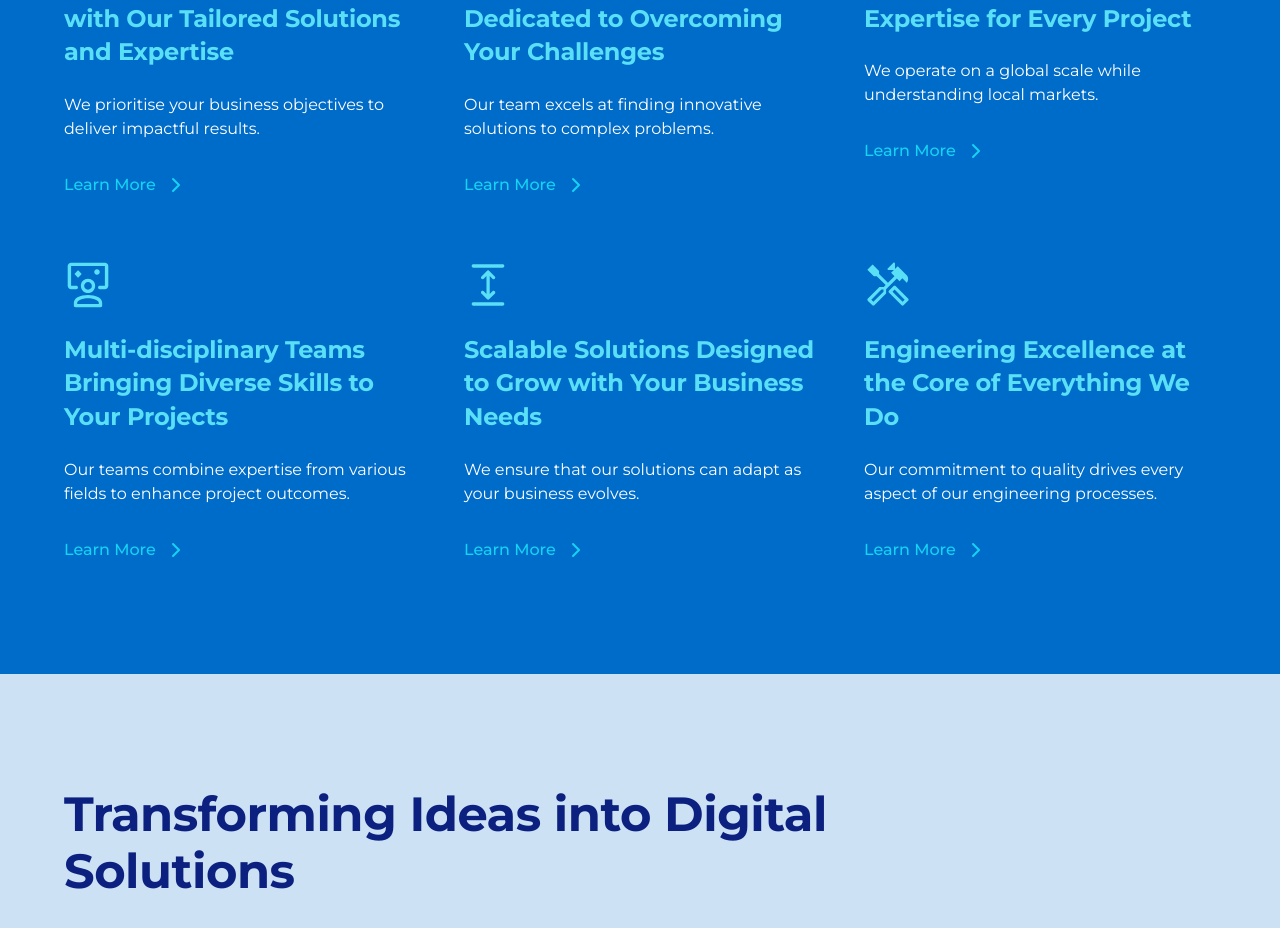
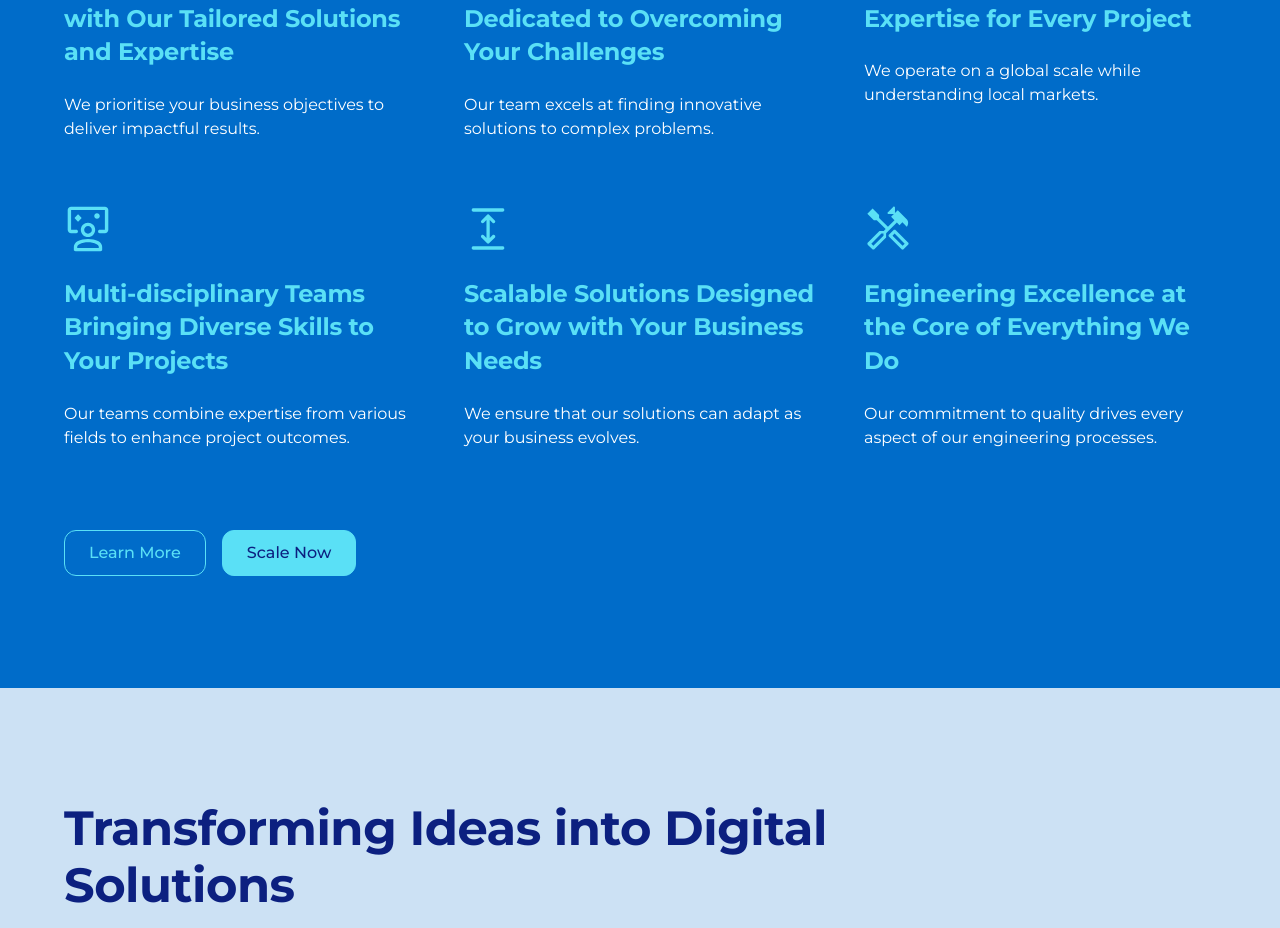
Before and after one commit to Cameron-p-Carter/sasrsitre, a Next.js app: page / in a window 1280 px wide. Shown: the part 3960-4888 px from the top of the page. Built offline with nearby package versions, Linux system fonts and the light colour scheme.

Commit message:
why choose section complete

```diff
--- a/app/components/sections/info/WhyChooseSection.tsx
+++ b/app/components/sections/info/WhyChooseSection.tsx
@@ -1,5 +1,6 @@
 import Link from 'next/link';
 import Image from 'next/image';
+import Button from '@/app/components/shared/Button';
 
 const WhyChooseSection = () => {
   const features = [
@@ -102,18 +103,6 @@ const WhyChooseSection = () => {
                     {feature.description}
                   </p>
                 </div>
-                <div className="flex flex-col gap-2 w-full">
-                  <Link href="/people" className="flex items-start gap-2 rounded-xl overflow-hidden transition-opacity hover:opacity-70">
-                    <span className="font-medium text-[#14d3f3] text-base leading-[1.5] whitespace-nowrap">
-                      Learn More
-                    </span>
-                    <div className="w-6 h-6 flex items-center justify-center">
-                      <svg width="24" height="24" viewBox="0 0 24 24" fill="none" xmlns="http://www.w3.org/2000/svg">
-                        <path d="M9 18L15 12L9 6" stroke="#14d3f3" strokeWidth="2" strokeLinecap="round" strokeLinejoin="round"/>
-                      </svg>
-                    </div>
-                  </Link>
-                </div>
               </div>
             ))}
           </div>
@@ -135,18 +124,6 @@ const WhyChooseSection = () => {
                       {feature.description}
                     </p>
                   </div>
-                  <div className="flex flex-col gap-2 w-full">
-                    <Link href="/people" className="flex items-start gap-2 rounded-xl overflow-hidden transition-opacity hover:opacity-70">
-                      <span className="font-medium text-[#14d3f3] text-base leading-[1.5] whitespace-nowrap">
-                        Learn More
-                      </span>
-                      <div className="w-6 h-6 flex items-center justify-center">
-                        <svg width="24" height="24" viewBox="0 0 24 24" fill="none" xmlns="http://www.w3.org/2000/svg">
-                          <path d="M9 18L15 12L9 6" stroke="#14d3f3" strokeWidth="2" strokeLinecap="round" strokeLinejoin="round"/>
-                        </svg>
-                      </div>
-                    </Link>
-                  </div>
                 </div>
               ))}
             </div>
@@ -166,22 +143,20 @@ const WhyChooseSection = () => {
                       {feature.description}
                     </p>
                   </div>
-                  <div className="flex flex-col gap-2 w-full">
-                    <Link href="/people" className="flex items-start gap-2 rounded-xl overflow-hidden transition-opacity hover:opacity-70">
-                      <span className="font-medium text-[#14d3f3] text-base leading-[1.5] whitespace-nowrap">
-                        Learn More
-                      </span>
-                      <div className="w-6 h-6 flex items-center justify-center">
-                        <svg width="24" height="24" viewBox="0 0 24 24" fill="none" xmlns="http://www.w3.org/2000/svg">
-                          <path d="M9 18L15 12L9 6" stroke="#14d3f3" strokeWidth="2" strokeLinecap="round" strokeLinejoin="round"/>
-                        </svg>
-                      </div>
-                    </Link>
-                  </div>
                 </div>
               ))}
             </div>
           </div>
+        </div>
+
+        {/* Action Buttons (New) */}
+        <div className="flex gap-4">
+          <Button variant="outline" href="/people">
+            Learn More
+          </Button>
+          <Button variant="primary" href="/contact-us">
+            Scale Now
+          </Button>
         </div>
       </div>
     </section>
```
